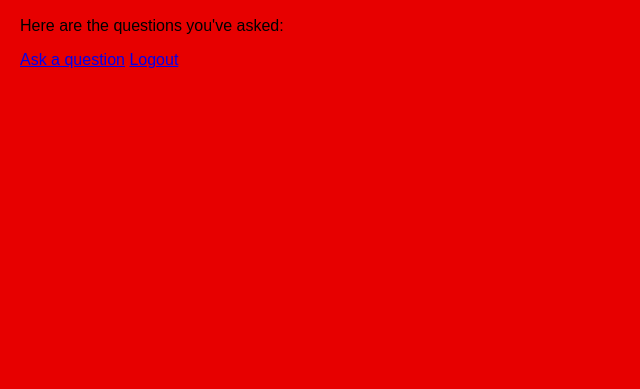
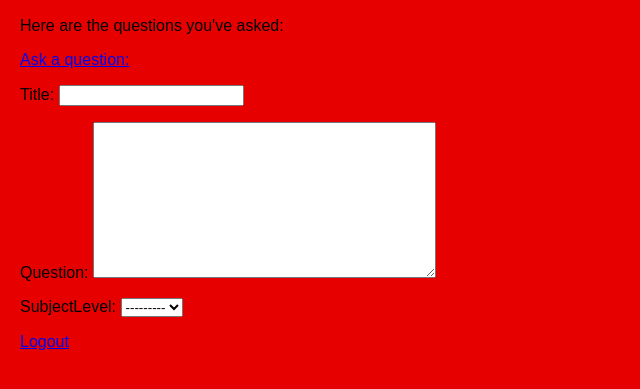
Before and after one commit to JonathanLCunnane/ICHack-24, a Django app: template questions/templates/student_dashboard.html in a window 1280 px wide. Shown: the part 211-600 px from the top of the page, without its empty margins (0-640 px from the left). Run offline with Django 5.2, Linux system fonts and the light colour scheme; the template is opened without the code that fills it: values that come from a table or form of the project are taken from there, others are empty.

Commit message:
Adding a commit message to the commit

```diff
--- a/questions/templates/student_dashboard.html
+++ b/questions/templates/student_dashboard.html
@@ -4,6 +4,10 @@
   <h2>Student Dashboard</h2>
   <p>Welcome, {{ user.username }}!</p>
   <p>Here are the questions you've asked:</p>
-  <a href="/ask">Ask a question</a>
+  <a href="/ask">Ask a question:</a>
+  <form action="{% url 'get_help' %}">
+    {{ question_form.as_p }}
+
+  </form>
   <a href="/logout">Logout</a>
 {% endblock %}
--- a/questions/views.py
+++ b/questions/views.py
@@ -8,8 +8,6 @@ from django.contrib.auth import login as auth_login
 def index(request):
     return render(request, 'index.html')
 
-def register(request):
-    render(request, 'register.html', {'form': form})
 
 def register_tutor(request):
     if request.method == 'POST':
```
